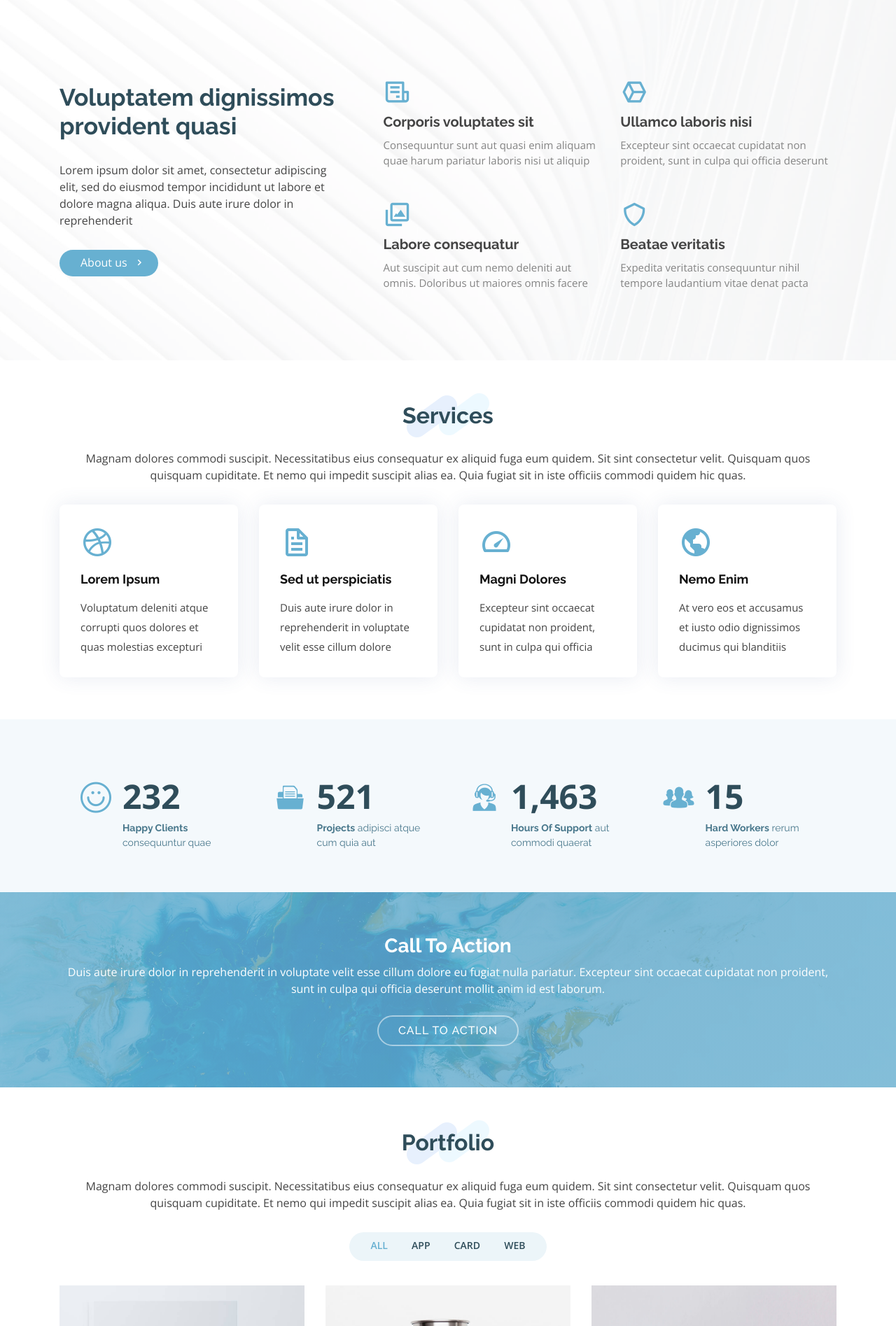
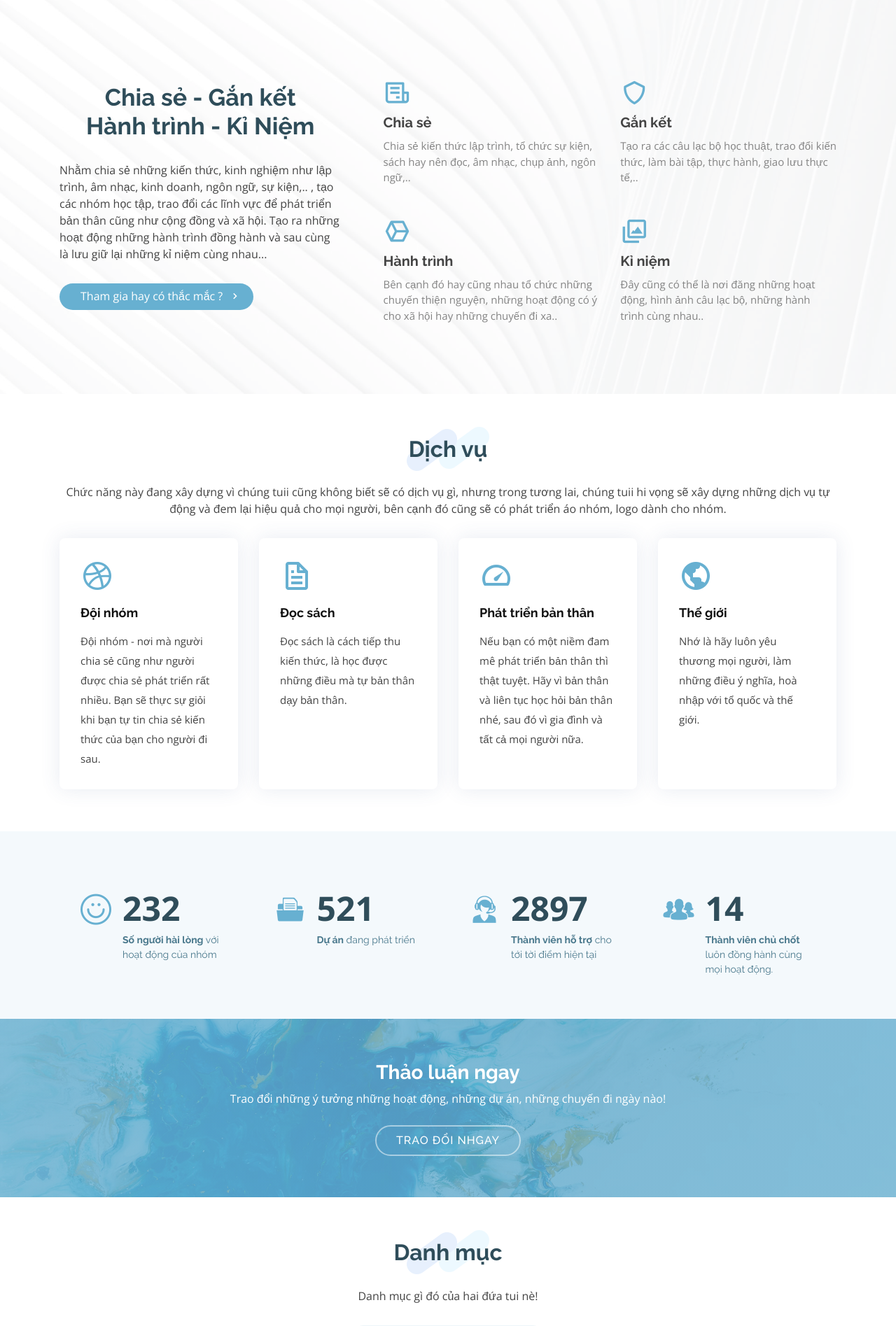
Before and after one commit to sogoten6689/LamPhuong, a PHP site: page /vn in a window 1280 px wide. Shown: the part 801-2696 px from the top of the page at 70% size. Run offline with PHP 8.4, Linux system fonts and the light colour scheme.

Commit message:
- update about us, services, Portfolio

```diff
--- a/vn/index.php
+++ b/vn/index.php
@@ -86,11 +86,12 @@
         <div class="row no-gutters">
           <div class="content col-xl-5 d-flex align-items-stretch" data-aos="fade-up">
             <div class="content">
-              <h3>Voluptatem dignissimos provident quasi</h3>
+              <h3 class="text-center">Chia sẻ - Gắn kết<br>Hành trình - Kỉ Niệm</h3>
               <p>
-                Lorem ipsum dolor sit amet, consectetur adipiscing elit, sed do eiusmod tempor incididunt ut labore et dolore magna aliqua. Duis aute irure dolor in reprehenderit
+                Nhằm chia sẻ những kiến thức, kinh nghiệm như lập trình, âm nhạc, kinh doanh, ngôn ngữ, sự kiện,.. , tạo các nhóm học tập, trao đổi các lĩnh vực để phát triển bản thân cũng như cộng đồng và xã hội.
+                Tạo ra những hoạt động những hành trình đồng hành và sau cùng là lưu giữ lại những kỉ niệm cùng nhau...
               </p>
-              <a href="#" class="about-btn">About us <i class="bx bx-chevron-right"></i></a>
+              <a href="#" class="about-btn">Tham gia hay có thắc mắc ?<i class="bx bx-chevron-right"></i></a>
             </div>
           </div>
           <div class="col-xl-7 d-flex align-items-stretch">
@@ -98,23 +99,24 @@
               <div class="row">
                 <div class="col-md-6 icon-box" data-aos="fade-up" data-aos-delay="100">
                   <i class="bx bx-receipt"></i>
-                  <h4>Corporis voluptates sit</h4>
-                  <p>Consequuntur sunt aut quasi enim aliquam quae harum pariatur laboris nisi ut aliquip</p>
+                  <h4>Chia sẻ</h4>
+                  <p>Chia sẻ kiến thức lập trình, tổ chức sự kiện, sách hay nên đọc, âm nhạc, chụp ảnh, ngôn ngữ,.. </p>
+                </div>
+                <div class="col-md-6 icon-box" data-aos="fade-up" data-aos-delay="400">
+                  <i class="bx bx-shield"></i>
+                  <h4>Gắn kết</h4>
+                  <p>Tạo ra các câu lạc bộ học thuật, trao đổi kiến thức, làm bài tập, thực hành, giao lưu thực tế,.. </p>
                 </div>
                 <div class="col-md-6 icon-box" data-aos="fade-up" data-aos-delay="200">
                   <i class="bx bx-cube-alt"></i>
-                  <h4>Ullamco laboris nisi</h4>
-                  <p>Excepteur sint occaecat cupidatat non proident, sunt in culpa qui officia deserunt</p>
+                  <h4>Hành trình</h4>
+                  <p>Bên cạnh đó hay cũng nhau tổ chức những chuyến thiện nguyện, những hoạt động có ý cho xã hội hay những chuyến đi xa.. </p>
                 </div>
                 <div class="col-md-6 icon-box" data-aos="fade-up" data-aos-delay="300">
                   <i class="bx bx-images"></i>
-                  <h4>Labore consequatur</h4>
-                  <p>Aut suscipit aut cum nemo deleniti aut omnis. Doloribus ut maiores omnis facere</p>
-                </div>
-                <div class="col-md-6 icon-box" data-aos="fade-up" data-aos-delay="400">
-                  <i class="bx bx-shield"></i>
-                  <h4>Beatae veritatis</h4>
-                  <p>Expedita veritatis consequuntur nihil tempore laudantium vitae denat pacta</p>
+                  <h4>Kỉ niệm</h4>
+                  <p>Đây cũng có thể là nơi đăng những hoạt động, hình ảnh câu lạc bộ, những hành trình cùng nhau..
+                  </p>
                 </div>
               </div>
             </div><!-- End .content-->
@@ -129,40 +131,43 @@
       <div class="container">
 
         <div class="section-title" data-aos="fade-in" data-aos-delay="100">
-          <h2>Services</h2>
-          <p>Magnam dolores commodi suscipit. Necessitatibus eius consequatur ex aliquid fuga eum quidem. Sit sint consectetur velit. Quisquam quos quisquam cupiditate. Et nemo qui impedit suscipit alias ea. Quia fugiat sit in iste officiis commodi quidem hic quas.</p>
+          <h2>Dịch vụ</h2>
+          <p>
+            Chức năng này đang xây dựng vì chúng tuii cũng không biết sẽ có dịch vụ gì, nhưng trong tương lai, chúng tuii hi vọng sẽ xây dựng những dịch vụ tự động và đem lại hiệu quả cho mọi người, bên cạnh đó cũng sẽ có phát triển áo nhóm, logo dành cho nhóm.
+          </p>
         </div>
 
         <div class="row">
           <div class="col-md-6 col-lg-3 d-flex align-items-stretch mb-5 mb-lg-0">
             <div class="icon-box" data-aos="fade-up">
               <div class="icon"><i class="bx bxl-dribbble"></i></div>
-              <h4 class="title"><a href="">Lorem Ipsum</a></h4>
-              <p class="description">Voluptatum deleniti atque corrupti quos dolores et quas molestias excepturi</p>
+              <h4 class="title"><a href="">Đội nhóm</a></h4>
+              <p class="description">Đội nhóm - nơi mà người chia sẻ cũng như người được chia sẻ phát triển rất nhiều.
+              Bạn sẽ thực sự giỏi khi bạn tự tin chia sẻ kiến thức của bạn cho người đi sau.</p>
             </div>
           </div>
 
           <div class="col-md-6 col-lg-3 d-flex align-items-stretch mb-5 mb-lg-0">
             <div class="icon-box" data-aos="fade-up" data-aos-delay="100">
               <div class="icon"><i class="bx bx-file"></i></div>
-              <h4 class="title"><a href="">Sed ut perspiciatis</a></h4>
-              <p class="description">Duis aute irure dolor in reprehenderit in voluptate velit esse cillum dolore</p>
+              <h4 class="title"><a href="">Đọc sách</a></h4>
+              <p class="description">Đọc sách là cách tiếp thu kiến thức, là học được những điều mà tự bản thân dạy bản thân.</p>
             </div>
           </div>
 
           <div class="col-md-6 col-lg-3 d-flex align-items-stretch mb-5 mb-lg-0">
             <div class="icon-box" data-aos="fade-up" data-aos-delay="200">
               <div class="icon"><i class="bx bx-tachometer"></i></div>
-              <h4 class="title"><a href="">Magni Dolores</a></h4>
-              <p class="description">Excepteur sint occaecat cupidatat non proident, sunt in culpa qui officia</p>
+              <h4 class="title"><a href="">Phát triển bản thân</a></h4>
+              <p class="description">Nếu bạn có một niềm đam mê phát triển bản thân thì thật tuyệt. Hãy vì bản thân và liên tục học hỏi bản thân nhé, sau đó vì gia đình và tất cả mọi người nữa.</p>
             </div>
           </div>
 
           <div class="col-md-6 col-lg-3 d-flex align-items-stretch mb-5 mb-lg-0">
             <div class="icon-box" data-aos="fade-up" data-aos-delay="300">
               <div class="icon"><i class="bx bx-world"></i></div>
-              <h4 class="title"><a href="">Nemo Enim</a></h4>
-              <p class="description">At vero eos et accusamus et iusto odio dignissimos ducimus qui blanditiis</p>
+              <h4 class="title"><a href="">Thế giới</a></h4>
+              <p class="description">Nhớ là hãy luôn yêu thương mọi người, làm những điều ý nghĩa, hoà nhập với tổ quốc và thế giới.</p>
             </div>
           </div>
 
@@ -181,7 +186,7 @@
             <div class="count-box">
               <i class="icofont-simple-smile"></i>
               <span data-toggle="counter-up">232</span>
-              <p><strong>Happy Clients</strong> consequuntur quae</p>
+              <p><strong>Số người hài lòng</strong> với hoạt động của nhóm</p>
             </div>
           </div>
 
@@ -189,23 +194,23 @@
             <div class="count-box">
               <i class="icofont-document-folder"></i>
               <span data-toggle="counter-up">521</span>
-              <p><strong>Projects</strong> adipisci atque cum quia aut</p>
+              <p><strong>Dự án</strong> đang phát triển</p>
             </div>
           </div>
 
           <div class="col-lg-3 col-md-6 d-md-flex align-items-md-stretch">
             <div class="count-box">
               <i class="icofont-live-support"></i>
-              <span data-toggle="counter-up">1,463</span>
-              <p><strong>Hours Of Support</strong> aut commodi quaerat</p>
+              <span data-toggle="counter-up">2897</span>
+              <p><strong>Thành viên hỗ trợ</strong> cho tới tời điểm hiện tại</p>
             </div>
           </div>
 
           <div class="col-lg-3 col-md-6 d-md-flex align-items-md-stretch">
             <div class="count-box">
               <i class="icofont-users-alt-5"></i>
-              <span data-toggle="counter-up">15</span>
-              <p><strong>Hard Workers</strong> rerum asperiores dolor</p>
+              <span data-toggle="counter-up">14</span>
+              <p><strong>Thành viên chủ chốt</strong> luôn đồng hành cùng mọi hoạt động.</p>
             </div>
           </div>
 
@@ -219,9 +224,9 @@
       <div class="container" data-aos="zoom-in">
 
         <div class="text-center">
-          <h3>Call To Action</h3>
-          <p> Duis aute irure dolor in reprehenderit in voluptate velit esse cillum dolore eu fugiat nulla pariatur. Excepteur sint occaecat cupidatat non proident, sunt in culpa qui officia deserunt mollit anim id est laborum.</p>
-          <a class="cta-btn" href="#">Call To Action</a>
+          <h3>Thảo luận ngay</h3>
+          <p> Trao đổi những ý tưởng những hoạt động, những dự án, những chuyến đi ngày nào!</p>
+          <a class="cta-btn" href="#">Trao đổi nhgay</a>
         </div>
 
       </div>
@@ -232,8 +237,8 @@
       <div class="container">
 
         <div class="section-title" data-aos="fade-in" data-aos-delay="100">
-          <h2>Portfolio</h2>
-          <p>Magnam dolores commodi suscipit. Necessitatibus eius consequatur ex aliquid fuga eum quidem. Sit sint consectetur velit. Quisquam quos quisquam cupiditate. Et nemo qui impedit suscipit alias ea. Quia fugiat sit in iste officiis commodi quidem hic quas.</p>
+          <h2>Danh mục</h2>
+          <p>Danh mục gì đó của hai đứa tui nè!</p>
         </div>
 
         <div class="row" data-aos="fade-in">
@@ -251,9 +256,9 @@
 
           <div class="col-lg-4 col-md-6 portfolio-item filter-app">
             <div class="portfolio-wrap">
-              <img src="../assets/img/portfolio/portfolio-1.jpg" class="img-fluid" alt="">
+              <img src="../assets/img/portfolio/portfolio-11.jpeg" class="img-fluid" alt="">
               <div class="portfolio-links">
-                <a href="../assets/img/portfolio/portfolio-1.jpg" data-gall="portfolioGallery" class="venobox" title="App 1"><i class="bx bx-plus"></i></a>
+                <a href="../assets/img/portfolio/portfolio-11.jpeg" data-gall="portfolioGallery" class="venobox" title="App 1"><i class="bx bx-plus"></i></a>
                 <a href="#" title="More Details"><i class="bx bx-link"></i></a>
               </div>
             </div>
@@ -261,9 +266,9 @@
 
           <div class="col-lg-4 col-md-6 portfolio-item filter-web">
             <div class="portfolio-wrap">
-              <img src="../assets/img/portfolio/portfolio-2.jpg" class="img-fluid" alt="">
+              <img src="../assets/img/portfolio/portfolio-12.jpeg" class="img-fluid" alt="">
               <div class="portfolio-links">
-                <a href="../assets/img/portfolio/portfolio-2.jpg" data-gall="portfolioGallery" class="venobox" title="Web 3"><i class="bx bx-plus"></i></a>
+                <a href="../assets/img/portfolio/portfolio-12.jpeg" data-gall="portfolioGallery" class="venobox" title="Web 3"><i class="bx bx-plus"></i></a>
                 <a href="#" title="More Details"><i class="bx bx-link"></i></a>
               </div>
             </div>
@@ -271,9 +276,9 @@
 
           <div class="col-lg-4 col-md-6 portfolio-item filter-app">
             <div class="portfolio-wrap">
-              <img src="../assets/img/portfolio/portfolio-3.jpg" class="img-fluid" alt="">
+              <img src="../assets/img/portfolio/portfolio-13.jpeg" class="img-fluid" alt="">
               <div class="portfolio-links">
-                <a href="../assets/img/portfolio/portfolio-3.jpg" data-gall="portfolioGallery" class="venobox" title="App 2"><i class="bx bx-plus"></i></a>
+                <a href="../assets/img/portfolio/portfolio-13.jpeg" data-gall="portfolioGallery" class="venobox" title="App 2"><i class="bx bx-plus"></i></a>
                 <a href="#" title="More Details"><i class="bx bx-link"></i></a>
               </div>
             </div>
@@ -281,9 +286,9 @@
 
           <div class="col-lg-4 col-md-6 portfolio-item filter-card">
             <div class="portfolio-wrap">
-              <img src="../assets/img/portfolio/portfolio-4.jpg" class="img-fluid" alt="">
+              <img src="../assets/img/portfolio/portfolio-14.jpeg" class="img-fluid" alt="">
               <div class="portfolio-links">
-                <a href="../assets/img/portfolio/portfolio-4.jpg" data-gall="portfolioGallery" class="venobox" title="Card 2"><i class="bx bx-plus"></i></a>
+                <a href="../assets/img/portfolio/portfolio-14.jpeg" data-gall="portfolioGallery" class="venobox" title="Card 2"><i class="bx bx-plus"></i></a>
                 <a href="#" title="More Details"><i class="bx bx-link"></i></a>
               </div>
             </div>
@@ -291,9 +296,9 @@
 
           <div class="col-lg-4 col-md-6 portfolio-item filter-web">
             <div class="portfolio-wrap">
-              <img src="../assets/img/portfolio/portfolio-5.jpg" class="img-fluid" alt="">
+              <img src="../assets/img/portfolio/portfolio-15.jpeg" class="img-fluid" alt="">
               <div class="portfolio-links">
-                <a href="../assets/img/portfolio/portfolio-5.jpg" data-gall="portfolioGallery" class="venobox" title="Web 2"><i class="bx bx-plus"></i></a>
+                <a href="../assets/img/portfolio/portfolio-15.jpeg" data-gall="portfolioGallery" class="venobox" title="Web 2"><i class="bx bx-plus"></i></a>
                 <a href="#" title="More Details"><i class="bx bx-link"></i></a>
               </div>
             </div>
@@ -301,9 +306,9 @@
 
           <div class="col-lg-4 col-md-6 portfolio-item filter-app">
             <div class="portfolio-wrap">
-              <img src="../assets/img/portfolio/portfolio-6.jpg" class="img-fluid" alt="">
+              <img src="../assets/img/portfolio/portfolio-16.jpeg" class="img-fluid" alt="">
               <div class="portfolio-links">
-                <a href="../assets/img/portfolio/portfolio-6.jpg" data-gall="portfolioGallery" class="venobox" title="App 3"><i class="bx bx-plus"></i></a>
+                <a href="../assets/img/portfolio/portfolio-16.jpeg" data-gall="portfolioGallery" class="venobox" title="App 3"><i class="bx bx-plus"></i></a>
                 <a href="#" title="More Details"><i class="bx bx-link"></i></a>
               </div>
             </div>
@@ -311,9 +316,9 @@
 
           <div class="col-lg-4 col-md-6 portfolio-item filter-card">
             <div class="portfolio-wrap">
-              <img src="../assets/img/portfolio/portfolio-7.jpg" class="img-fluid" alt="">
+              <img src="../assets/img/portfolio/portfolio-17.jpeg" class="img-fluid" alt="">
               <div class="portfolio-links">
-                <a href="../assets/img/portfolio/portfolio-7.jpg" data-gall="portfolioGallery" class="venobox" title="Card 1"><i class="bx bx-plus"></i></a>
+                <a href="../assets/img/portfolio/portfolio-17.jpeg" data-gall="portfolioGallery" class="venobox" title="Card 1"><i class="bx bx-plus"></i></a>
                 <a href="#" title="More Details"><i class="bx bx-link"></i></a>
               </div>
             </div>
@@ -321,9 +326,9 @@
 
           <div class="col-lg-4 col-md-6 portfolio-item filter-card">
             <div class="portfolio-wrap">
-              <img src="../assets/img/portfolio/portfolio-8.jpg" class="img-fluid" alt="">
+              <img src="../assets/img/portfolio/portfolio-18.jpeg" class="img-fluid" alt="">
               <div class="portfolio-links">
-                <a href="../assets/img/portfolio/portfolio-8.jpg" data-gall="portfolioGallery" class="venobox" title="Card 3"><i class="bx bx-plus"></i></a>
+                <a href="../assets/img/portfolio/portfolio-18.jpeg" data-gall="portfolioGallery" class="venobox" title="Card 3"><i class="bx bx-plus"></i></a>
                 <a href="#" title="More Details"><i class="bx bx-link"></i></a>
               </div>
             </div>
@@ -331,9 +336,19 @@
 
           <div class="col-lg-4 col-md-6 portfolio-item filter-web">
             <div class="portfolio-wrap">
-              <img src="../assets/img/portfolio/portfolio-9.jpg" class="img-fluid" alt="">
+              <img src="../assets/img/portfolio/portfolio-19.jpeg" class="img-fluid" alt="">
               <div class="portfolio-links">
-                <a href="../assets/img/portfolio/portfolio-9.jpg" data-gall="portfolioGallery" class="venobox" title="Web 3"><i class="bx bx-plus"></i></a>
+                <a href="../assets/img/portfolio/portfolio-19.jpeg" data-gall="portfolioGallery" class="venobox" title="Web 3"><i class="bx bx-plus"></i></a>
+                <a href="#" title="More Details"><i class="bx bx-link"></i></a>
+              </div>
+            </div>
+          </div>
+
+          <div class="col-lg-4 col-md-6 portfolio-item filter-web">
+            <div class="portfolio-wrap">
+              <img src="../assets/img/portfolio/portfolio-20.jpeg" class="img-fluid" alt="">
+              <div class="portfolio-links">
+                <a href="../assets/img/portfolio/portfolio-20.jpeg" data-gall="portfolioGallery" class="venobox" title="Web 3"><i class="bx bx-plus"></i></a>
                 <a href="#" title="More Details"><i class="bx bx-link"></i></a>
               </div>
             </div>
```
Also changed, not shown: index.php (+28 -18 lines), assets/img/portfolio/portfolio-11.jpeg (added), assets/img/portfolio/portfolio-12.jpeg (added), assets/img/portfolio/portfolio-13.jpeg (added), 9 other files.
